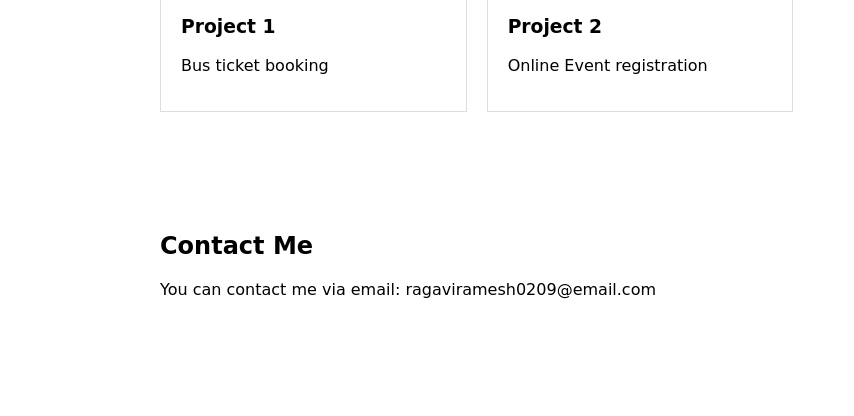
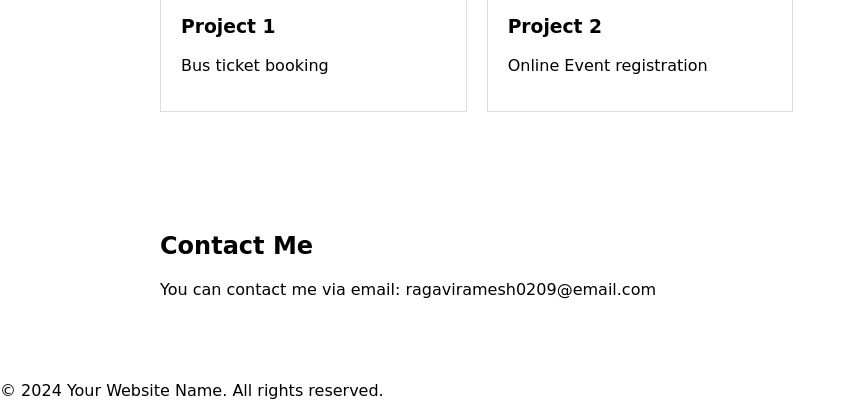
Before and after one commit to Ragavi-0209/Ragavi-Afame-Technologies, a plain HTML site: page index.html in a window 1280 px wide. Shown: the part 923-1339 px from the top of the page, without its empty margins (0-854 px from the left). Before the commit the page ends 1288 px from the top, so only its background shows below. Drawn offline with Linux system fonts and the light colour scheme.

Commit message:
Update index.html

```diff
--- a/index.html
+++ b/index.html
@@ -62,6 +62,9 @@
       <p>You can contact me via email: ragaviramesh0209@email.com</p>
     </div>
   </section>
+ <footer>
+    <p>&copy; 2024 Your Website Name. All rights reserved.</p>
+</footer>
 
   <script src="script.js"></script>
 </body>
```
